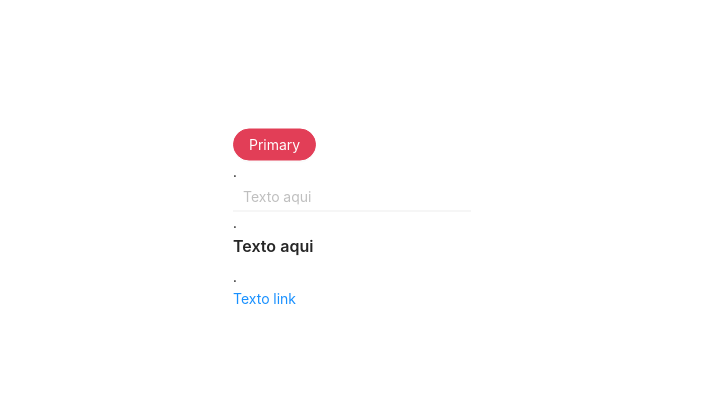
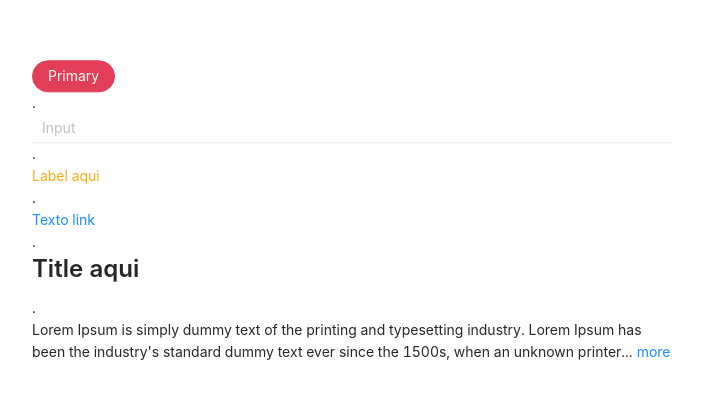
Before and after one commit to sheyslong/react-project, a React (Create React App) app: page / in a window 1280 px wide. Shown: the part 181-580 px from the top of the page, without its empty margins (288-989 px from the left). Built offline with nearby package versions, Linux system fonts and the light colour scheme.

Commit message:
text, title and adjustes in atom components

```diff
--- a/src/components/atoms/Input/index.js
+++ b/src/components/atoms/Input/index.js
@@ -2,7 +2,7 @@ import React from 'react';
 import { InputAtom } from './styled';
 
 export const Input = ({...props}) => {
-  return <InputAtom placeholder="Texto aqui"/>;
+  return <InputAtom {...props} />;
 }
 
 export default Input;
--- a/src/components/atoms/Label/index.js
+++ b/src/components/atoms/Label/index.js
@@ -1,8 +1,8 @@
 import React from 'react';
-import { LabelAton } from './styled';
+import { LabelAtom } from './styled';
 
-export const Label = (props) => {
-return <LabelAton level={props.level}>{props.text}</LabelAton>
+export const Label = ({text, ...props}) => {
+  return <LabelAtom {...props}>{text}</LabelAtom>
 }
 
 export default Label;
--- a/src/components/atoms/Label/styled.js
+++ b/src/components/atoms/Label/styled.js
@@ -3,8 +3,8 @@ import { colors } from '../../../styles/colors';
 import 'antd/dist/antd.css';
 import { Typography } from 'antd';
 
-const { Title } = Typography;
+const { Text } = Typography;
 
-export const LabelAton = styled(Title)`
+export const LabelAtom = styled(Text)`
 
 `;
--- a/src/components/atoms/Link/index.js
+++ b/src/components/atoms/Link/index.js
@@ -1,15 +1,8 @@
 import React from 'react';
 import { LinkAton } from './styled';
 
-export const Link = (props) => {
-  return (
-    <LinkAton
-      href={props.url}
-      target={props.target}
-    >
-      {props.text}
-    </LinkAton>
-  )
+export const Link = ({text, ...props}) => {
+  return <LinkAton {...props}>{text}</LinkAton>
 }
 
 export default Link;
--- a/src/components/atoms/Text/index.js
+++ b/src/components/atoms/Text/index.js
@@ -1,8 +1,8 @@
 import React from 'react';
-import { } from './styled';
+import { TextAtom } from './styled';
 
-export const Text = ({...props}) => {
-  return <></>;
+export const Text = ({text, ...props}) => {
+  return <TextAtom {...props}>{text}</TextAtom>;
 }
 
 export default Text;
--- a/src/components/atoms/Text/styled.js
+++ b/src/components/atoms/Text/styled.js
@@ -0,0 +1,10 @@
+import styled from 'styled-components';
+import { colors } from '../../../styles/colors';
+import 'antd/dist/antd.css';
+import { Typography } from 'antd';
+
+const { Paragraph } = Typography;
+
+export const TextAtom = styled(Paragraph)`
+
+`;
--- a/src/components/atoms/Title/index.js
+++ b/src/components/atoms/Title/index.js
@@ -1,8 +1,8 @@
 import React from 'react';
-import { } from './styled';
+import { TitleAtom } from './styled';
 
-export const Title = ({...props}) => {
-  return <></>;
+export const Title = ({text, ...props}) => {
+  return <TitleAtom {...props}>{text}</TitleAtom>
 }
 
-export default Title;
+export default Title
--- a/src/components/atoms/Title/styled.js
+++ b/src/components/atoms/Title/styled.js
@@ -0,0 +1,10 @@
+import styled from 'styled-components';
+import { colors } from '../../../styles/colors';
+import 'antd/dist/antd.css';
+import { Typography } from 'antd';
+
+const { Title } = Typography;
+
+export const TitleAtom = styled(Title)`
+
+`;
--- a/src/components/atoms/button/styled.js
+++ b/src/components/atoms/button/styled.js
@@ -14,6 +14,7 @@ export const ButtonAtom = styled(Button)`
         background-color: ${ colors.pink };
         opacity: 0.8;
         color: ${ colors.white };
+        border-color: ${ colors.pink };
     }
     &:focus {
         background-color: ${ colors.pink };
--- a/src/pages/index.js
+++ b/src/pages/index.js
@@ -1,5 +1,5 @@
 import React from 'react';
-import { Button, Input, Label, Link } from '../components/atoms'
+import { Button, Input, Label, Link, Title, Text } from '../components/atoms'
 
 function Pages() {
   return (
@@ -13,11 +13,11 @@ function Pages() {
     >
       <Button>Primary</Button>
       <div>.</div>
-      <Input />
+      <Input placeholder='Input'/>
       <div>.</div>
       <Label
-        text='Texto aqui'
-        level={5}
+        text='Label aqui'
+        type='warning'
       />
       <div>.</div>
       <Link
@@ -25,6 +25,16 @@ function Pages() {
         url='#'
         target='_blank'
       />
+      <div>.</div>
+      <Title
+        text='Title aqui'
+        level={3}
+      />
+      <div>.</div>
+      <Text
+        ellipsis={{ rows: 2, expandable: true, symbol: 'more' }}
+        text="Lorem Ipsum is simply dummy text of the printing and typesetting industry. Lorem Ipsum has been the industry's standard dummy text ever since the 1500s, when an unknown printer took a galley of type and scrambled it to make a type specimen book. It has survived not only five centuries, but also the leap into electronic typesetting, remaining essentially unchanged. It was popularised in the 1960s with the release of Letraset sheets containing Lorem Ipsum passages, and more recently with desktop publishing software like Aldus PageMaker including versions of Lorem Ipsum."
+      />
     </div>
   )
 }
```
Also changed, not shown: 1 other file (tests, documents, lock files or other folders).
